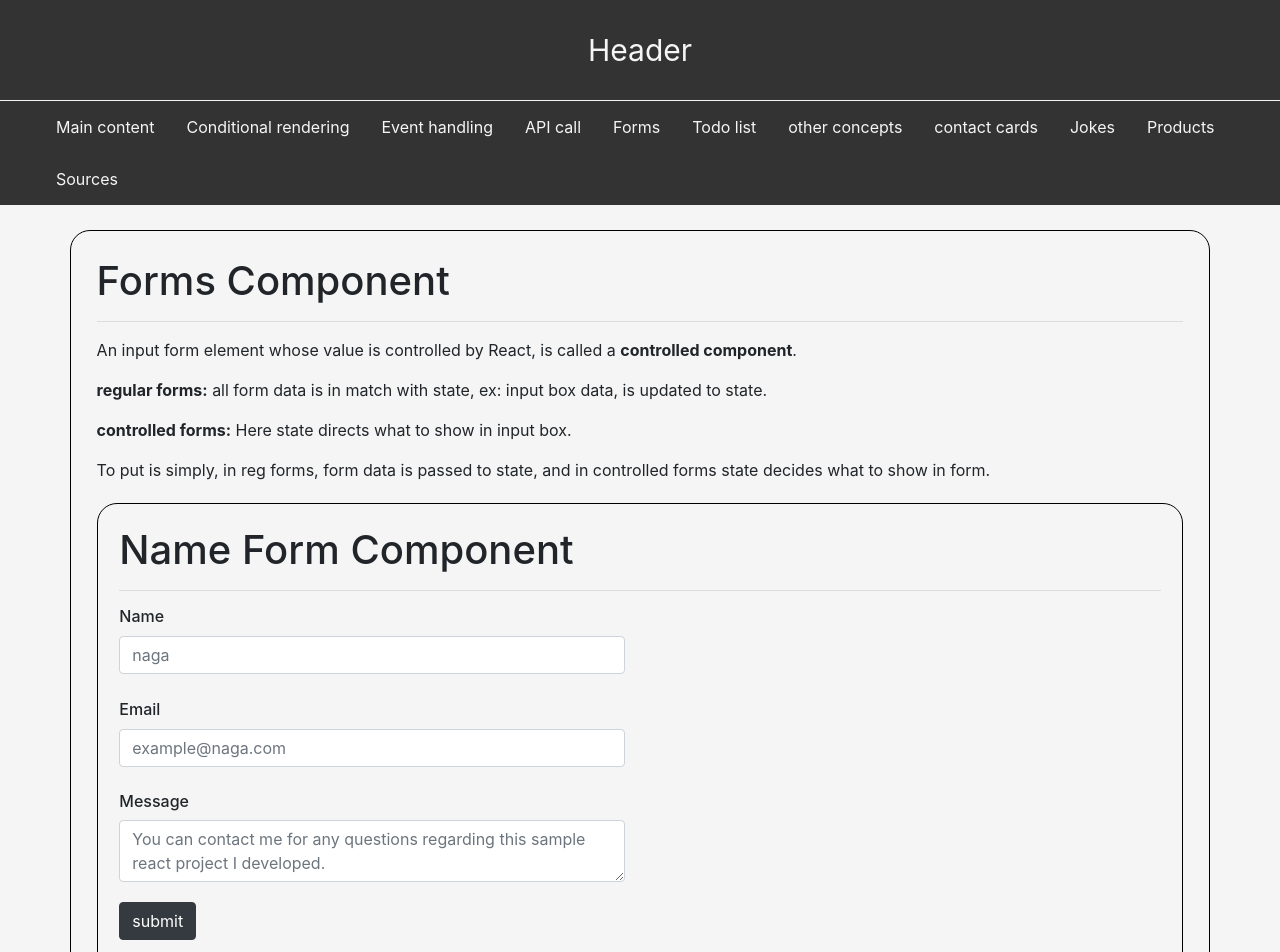
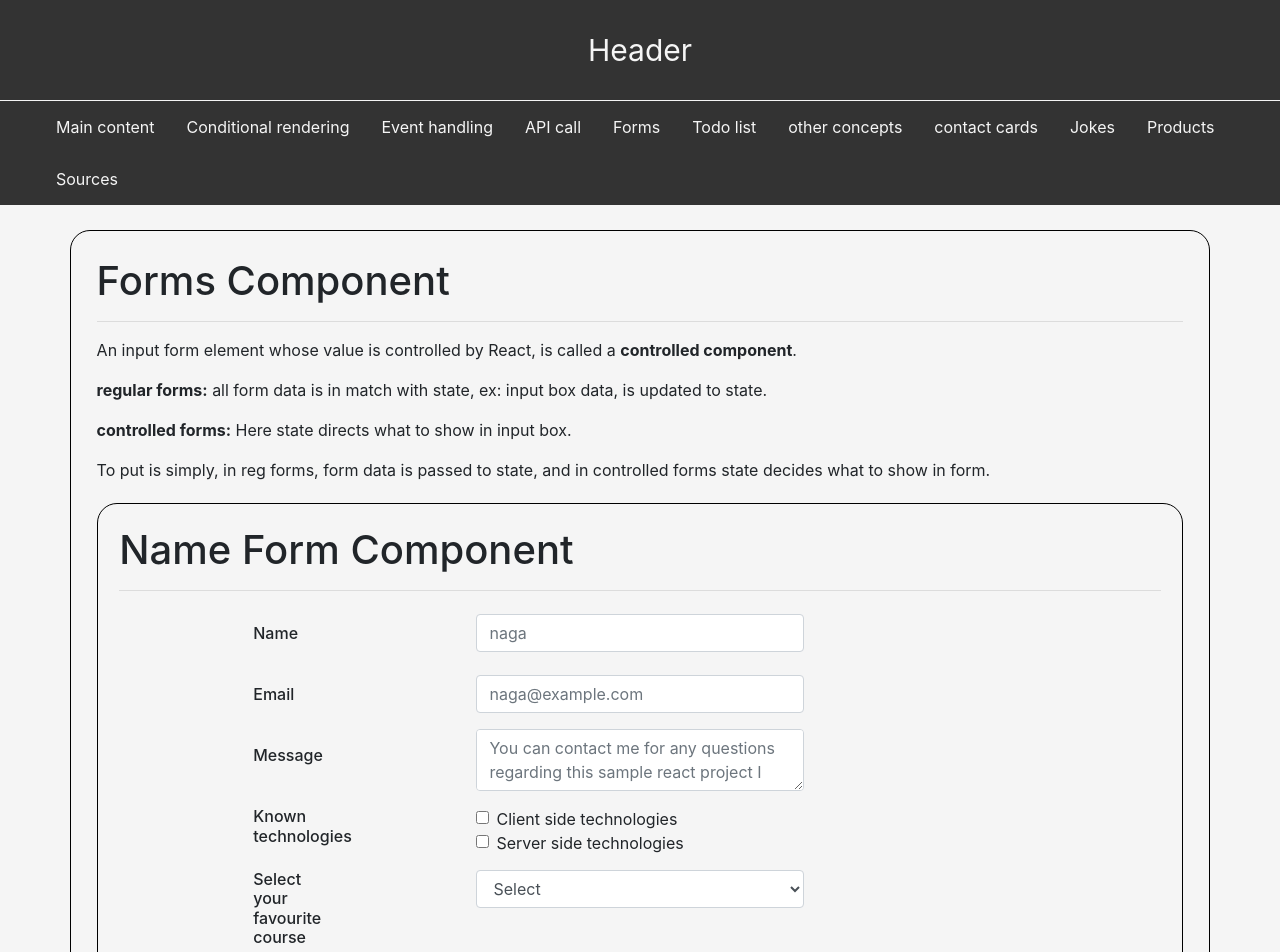
Before and after one commit to snigdhesh/react-course-customized, a React (Create React App) app: page /forms in a window 1280 px wide. Shown: the top 952 px of the page. Built offline with nearby package versions, Linux system fonts and the light colour scheme.

Commit message:
#added check boxes to forms

```diff
--- a/src/components/forms/NameForm.js
+++ b/src/components/forms/NameForm.js
@@ -7,71 +7,119 @@ class NameForm extends Component{
     constructor(){
         super();
         this.state={
-            nameValue:'',
-            emailValue:'',
-            messageValue:''
+            name:'',
+            email:'',
+            message:'',
+            course:'',
+            clientTech:'',
+            serverTech:''
         }
-        this.handleNameChange=this.handleNameChange.bind(this);
-        this.handleEmailChange=this.handleEmailChange.bind(this);
-        this.handleMessageChange=this.handleMessageChange.bind(this);
+        // this.handleNameChange=this.handleNameChange.bind(this);
+        // this.handleEmailChange=this.handleEmailChange.bind(this);
+        // this.handleMessageChange=this.handleMessageChange.bind(this);
+        // this.handleCourseChange=this.handleCourseChange.bind(this);
         this.handleSubmit=this.handleSubmit.bind(this);
-
+        this.handleInputElement=this.handleInputElement.bind(this);
     }
 
-    handleNameChange(event){
-        this.setState({nameValue:event.target.value});
-    }
-    handleMessageChange(event){
-        this.setState({messageValue:event.target.value});
-    }
-    handleEmailChange(event){
-        this.setState({emailValue:event.target.value});
+    handleInputElement(event){
+        this.setState({
+            [event.target.name]: event.target.type==="checkbox" ? event.target.checked : event.target.value
+        })
     }
 
+    //***************************** For reference, do not delete ************************************/
+    // handleNameChange(event){
+    //     this.setState({nameValue:event.target.value});
+    // }
+    // handleMessageChange(event){
+    //     this.setState({messageValue:event.target.value});
+    // }
+    // handleEmailChange(event){
+    //     this.setState({emailValue:event.target.value});
+    // }
+    // handleCourseChange(event){
+    //     this.setState({courseValue:event.target.value});
+    // }
+
     handleSubmit(){
-        alert("You entered name as : " + this.state.nameValue
-            +"\nYou entered email as: "+this.state.emailValue
-            +"\nYou entered message as: "+this.state.messageValue);
+        let clientTech, serverTech;
+        if(this.state.clientTech){clientTech="You know client technologies"}else{serverTech="You don't know client technologies"}
+        if(this.state.serverTech){serverTech="You know server technologies"}else{serverTech="You don't know sever technologies"}
+        alert("You entered name as : " + this.state.name
+            +"\nYou entered email as: "+this.state.email
+            +"\nYou entered message as: "+this.state.message
+            +"\nYour favourite course is: "+this.state.course
+            +"\n"+clientTech+" and "+serverTech);
     }
 
     render(){
+        let labelStyle={
+            border: "0px solid black",
+            margin: "auto",
+        }
+        let clientTech, serverTech;
+        if(this.state.clientTech){clientTech="clientTechnologies"}
+        if(this.state.serverTech){serverTech="serverTechnologies"}
         return(
             <div className="container">
                 <h1>Name Form Component</h1><hr/>
                 <form onSubmit={this.handleSubmit}>
                     <div className="row">
-                        <div className="col-md-6">
-                            <h6>Name</h6>
-                            <input type="text" className="form-control" value={this.state.naveValue} placeholder="naga"
-                                onChange={this.handleNameChange} />
-                        </div>
-                        <div className="col-md-6"> <span>{this.state.nameValue}</span></div>
+                        <div className="col-md-1" style={labelStyle}><h6>Name</h6></div>
+                        <div className="col-md-4"> <input name="name" type="text" className="form-control" value={this.state.name} placeholder="naga" onChange={this.handleInputElement} /></div>
+                        <div className="col-md-4"> <span>{this.state.name}</span></div>
                     </div>
 
                     <div className="row">
-                        <div className="col-md-6">
-                            <h6>Email</h6>
-                            <input type="text" className="form-control" value={this.state.emailValue} placeholder="example@naga.com"
-                                onChange={this.handleEmailChange} />
-                        </div>
-                        <div className="col-md-6"> <span>{this.state.emailValue}</span></div>
+                        <div className="col-md-1" style={labelStyle}><h6>Email</h6></div>
+                        <div className="col-md-4"><input name="email" type="text" className="form-control" value={this.state.email} placeholder="naga@example.com" onChange={this.handleInputElement} /></div>
+                        <div className="col-md-4"> <span>{this.state.email}</span></div>
                     </div>
 
                     <div className="row">
-                        <div className="col-md-6">
-                            <h6>Message</h6>
-                            <textarea value={this.state.messageValue} className="form-control" placeholder="You can contact me for any questions regarding this sample react project I developed."
-                                onChange={this.handleMessageChange}></textarea>
+                        <div className="col-md-1" style={labelStyle}><h6>Message</h6></div>
+                        <div className="col-md-4"><textarea name="message" value={this.state.message} className="form-control" placeholder="You can contact me for any questions regarding this sample react project I developed." onChange={this.handleInputElement}></textarea></div>
+                        <div className="col-md-4">{this.state.message}</div>
+                    </div>
+
+
+                    <div className="row" style={{border: "0px solid black",marginTop:"1.5%"}}>
+                        <div className="col-md-1" style={labelStyle}><h6>Known technologies</h6></div>
+                        <div className="col-md-4">
+                            <div className="form-check">
+                                <input name="clientTech" class="form-check-input" type="checkbox" id="clientTech" checked={this.state.clientTech} onChange={this.handleInputElement}/>
+                                <label class="form-check-label" for="clientTech">Client side technologies</label>
+                            </div>
+                            <div className="form-check">
+                                <input name="serverTech" class="form-check-input" type="checkbox" id="serverTech" checked={this.state.serverTech} onChange={this.handleInputElement}/>
+                                <label class="form-check-label" for="serverTech">Server side technologies</label>
+                            </div>
                         </div>
-                        <div className="col-md-6">
-                            {this.state.messageValue}
+                        <div className="col-md-4">{clientTech}<br/>{serverTech}</div>
+                    </div>
+
+                    <div className="row" style={{border: "0px solid black",marginTop:"1.5%"}}>
+                        <div className="col-md-1" style={labelStyle}><h6>Select your favourite course</h6></div>
+                        <div className="col-md-4">
+                            <select name="course" value={this.state.course} className="form-control" onChange={this.handleInputElement}>
+                                <option value="not available">Select</option>
+                                <option value="react">React</option>
+                                <option value="angular">Angular</option>
+                                <option value="redux">Redux</option>
+                            </select>
                         </div>
+                        <div className="col-md-4">{this.state.course}</div>
                     </div>
+
+                    <br/><br/><br/>
+
                     <div className="row">
-                        <div className="col-md-12">
-                            <input type="submit" className="btn btn-dark" value="submit" />
-                        </div>
+                        <div className="col-md-4"></div>
+                        <div className="col-md-4"><input type="submit" className="btn btn-dark" value="submit" /></div>
+                        <div className="col-md-4"></div>
                     </div>
+
                 </form>
            </div>
         )
--- a/src/components/sources/SourceComponent.js
+++ b/src/components/sources/SourceComponent.js
@@ -4,10 +4,10 @@ class SourceComponent extends Component{
     render(){
         let link=this.props.source.link
         return(
-            <div className="">
-                <div className="row">
-                    <div className="col-sm-2"><h6>{this.props.source.topic}</h6></div>
-                    <div className="col-sm-10">
+            <div>
+                <div className="row" style={{marginTop:"3%"}}>
+                    <div className="col-sm-12"><h6>{this.props.source.topic}</h6></div>
+                    <div className="col-sm-12">
                         <a target="_blank" href={link}>{link}</a>
                     </div>
                 </div>
--- a/src/models/SourcesData.js
+++ b/src/models/SourcesData.js
@@ -11,8 +11,18 @@ const SourceData=[
     },
     {
         id:3,
-        topic:"Forms",
+        topic:"Forms - controlled forms",
         link: "https://reactjs.org/docs/forms.html"
+    },
+    {
+        id:4,
+        topic:"Forms - un-controlled forms",
+        link: "https://reactjs.org/docs/uncontrolled-components.html"
+    },
+    {
+        id:5,
+        topic:"Formik (Framework to develop forms in react)",
+        link: "https://jaredpalmer.com/formik/docs/overview"
     }
 ]
 
```
